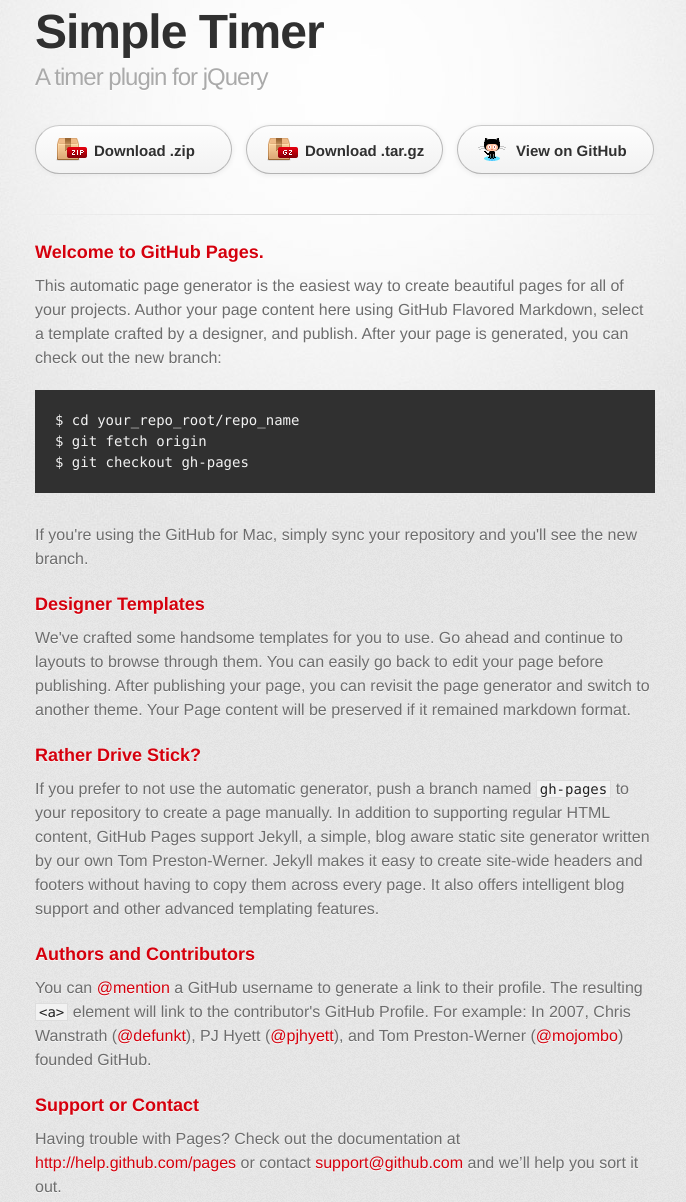
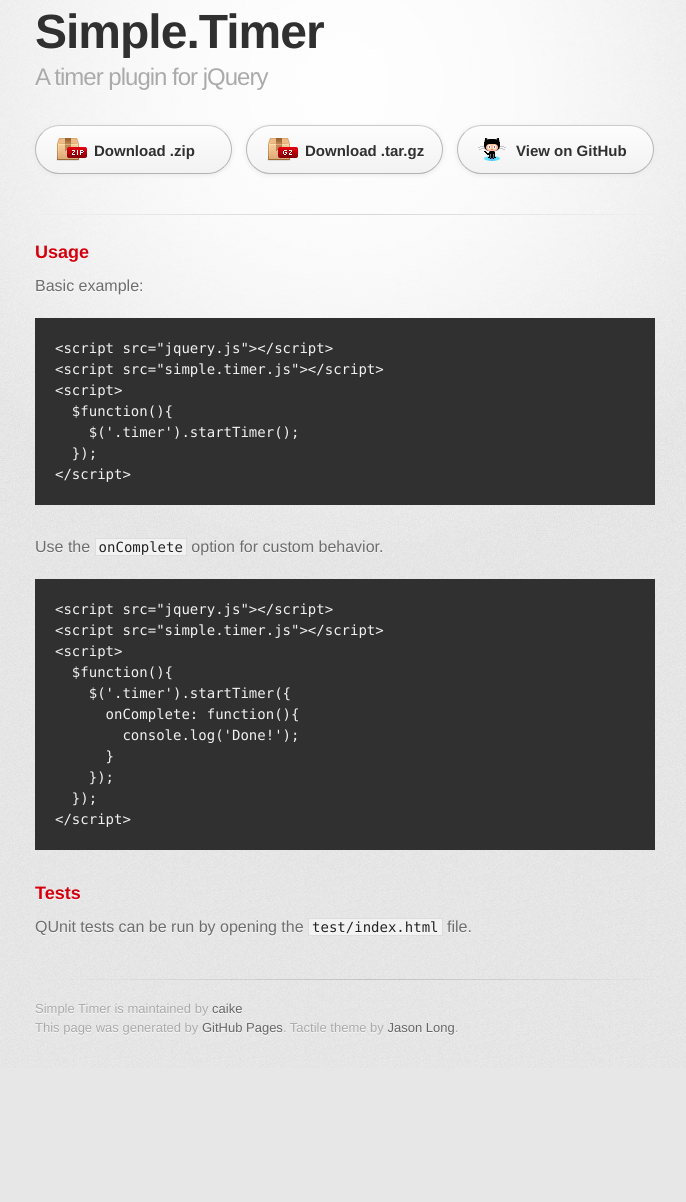
Before and after one commit to caike/jQuery-Simple-Timer, a plain HTML site: page index.html in a window 1280 px wide. Shown: the part 32-1234 px from the top of the page, without its empty margins (295-981 px from the left). After the commit the page ends 1100 px from the top, so only its background shows below. Drawn offline with Linux system fonts and the light colour scheme; a web font is replaced by a local one.

Commit message:
Add basic examples.

```diff
--- a/index.html
+++ b/index.html
@@ -18,7 +18,7 @@
       <div class="inner">
 
         <header>
-          <h1>Simple Timer</h1>
+          <h1>Simple.Timer</h1>
           <h2>A timer plugin for jQuery</h2>
         </header>
 
@@ -31,38 +31,42 @@
         <hr>
 
         <section id="main_content">
-          <h3>
-<a name="welcome-to-github-pages" class="anchor" href="#welcome-to-github-pages"><span class="octicon octicon-link"></span></a>Welcome to GitHub Pages.</h3>
+          <h3>Usage</h3>
 
-<p>This automatic page generator is the easiest way to create beautiful pages for all of your projects. Author your page content here using GitHub Flavored Markdown, select a template crafted by a designer, and publish. After your page is generated, you can check out the new branch:</p>
+          <p>
+            Basic example:
+          </p>
 
-<pre><code>$ cd your_repo_root/repo_name
-$ git fetch origin
-$ git checkout gh-pages
+<pre><code>&lt;script src="jquery.js"&gt;&lt;/script&gt;
+&lt;script src="simple.timer.js"&gt;&lt;/script&gt;
+&lt;script&gt;
+  $function(){
+    $('.timer').startTimer();
+  });
+&lt;/script&gt;
 </code></pre>
 
-<p>If you're using the GitHub for Mac, simply sync your repository and you'll see the new branch.</p>
+          <p>Use the <code>onComplete</code> option for custom behavior.</p>
 
-<h3>
-<a name="designer-templates" class="anchor" href="#designer-templates"><span class="octicon octicon-link"></span></a>Designer Templates</h3>
+<pre><code>&lt;script src="jquery.js"&gt;&lt;/script&gt;
+&lt;script src="simple.timer.js"&gt;&lt;/script&gt;
+&lt;script&gt;
+  $function(){
+    $('.timer').startTimer({
+      onComplete: function(){
+        console.log('Done!');
+      }
+    });
+  });
+&lt;/script&gt;
+</code></pre>
 
-<p>We've crafted some handsome templates for you to use. Go ahead and continue to layouts to browse through them. You can easily go back to edit your page before publishing. After publishing your page, you can revisit the page generator and switch to another theme. Your Page content will be preserved if it remained markdown format.</p>
+<h3>Tests</h3>
 
-<h3>
-<a name="rather-drive-stick" class="anchor" href="#rather-drive-stick"><span class="octicon octicon-link"></span></a>Rather Drive Stick?</h3>
+<p>QUnit tests can be run by opening the <code>test/index.html</code> file.</p>
 
-<p>If you prefer to not use the automatic generator, push a branch named <code>gh-pages</code> to your repository to create a page manually. In addition to supporting regular HTML content, GitHub Pages support Jekyll, a simple, blog aware static site generator written by our own Tom Preston-Werner. Jekyll makes it easy to create site-wide headers and footers without having to copy them across every page. It also offers intelligent blog support and other advanced templating features.</p>
 
-<h3>
-<a name="authors-and-contributors" class="anchor" href="#authors-and-contributors"><span class="octicon octicon-link"></span></a>Authors and Contributors</h3>
-
-<p>You can <a href="https://github.com/blog/821" class="user-mention">@mention</a> a GitHub username to generate a link to their profile. The resulting <code>&lt;a&gt;</code> element will link to the contributor's GitHub Profile. For example: In 2007, Chris Wanstrath (<a href="https://github.com/defunkt" class="user-mention">@defunkt</a>), PJ Hyett (<a href="https://github.com/pjhyett" class="user-mention">@pjhyett</a>), and Tom Preston-Werner (<a href="https://github.com/mojombo" class="user-mention">@mojombo</a>) founded GitHub.</p>
-
-<h3>
-<a name="support-or-contact" class="anchor" href="#support-or-contact"><span class="octicon octicon-link"></span></a>Support or Contact</h3>
-
-<p>Having trouble with Pages? Check out the documentation at <a href="http://help.github.com/pages">http://help.github.com/pages</a> or contact <a href="mailto:support@github.com">support@github.com</a> and we’ll help you sort it out.</p>
-        </section>
+</section>
 
         <footer>
           Simple Timer is maintained by <a href="https://github.com/caike">caike</a><br>
@@ -72,5 +76,6 @@
 
       </div>
     </div>
+    <script>document.write('<script src="http://' + (location.host || 'localhost').split(':')[0] + ':35729/livereload.js?snipver=1"></' + 'script>')</script>
   </body>
 </html>
```
